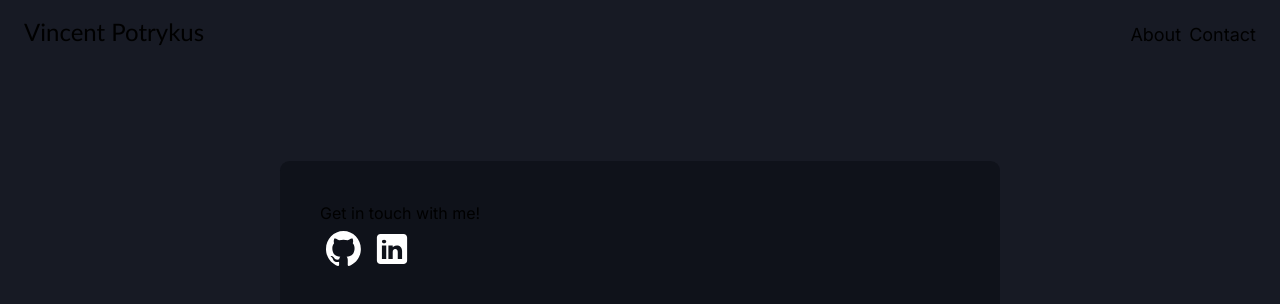
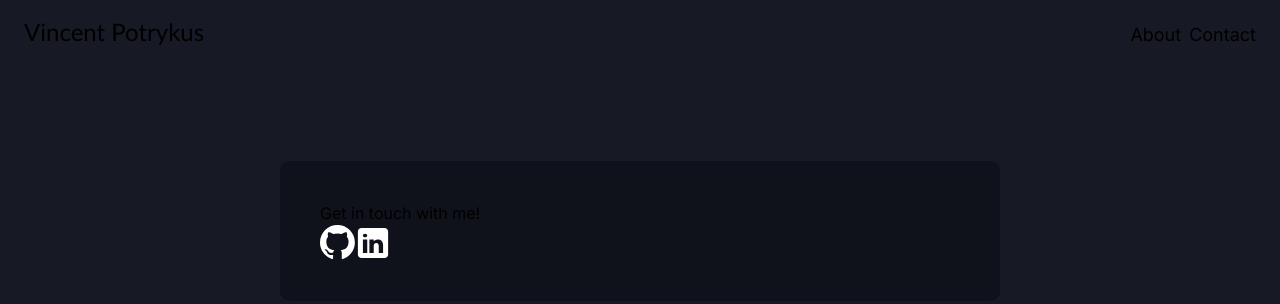
Before and after one commit to vnctptr/portfolio, a Next.js app: page /contact in a window 1280 px wide. Shown: the top 304 px of the page. Built offline with nearby package versions, Linux system fonts and the light colour scheme.

Commit message:
Add hover effect to icons

```diff
--- a/app/contact/page.css
+++ b/app/contact/page.css
@@ -11,6 +11,6 @@
   display: flex;
 }
 
-.icon-container > * {
-  margin: 0.4em;
+.icon:hover {
+  filter: opacity(75%);
 }
--- a/app/contact/page.tsx
+++ b/app/contact/page.tsx
@@ -13,6 +13,7 @@ export default function Page() {
         <div className="icon-container">
           <Link href="https://github.com/vnctptr">
             <Image
+              className="icon"
               src="/github-icon-white.svg"
               alt="GitHub"
               width={35}
@@ -23,6 +24,7 @@ export default function Page() {
 
           <Link href="https://www.linkedin.com/in/vincent-potrykus-593a53214/">
             <Image
+              className="icon"
               src="/linkedin-icon-white.svg"
               alt="LinkedIn"
               width={36}
```
